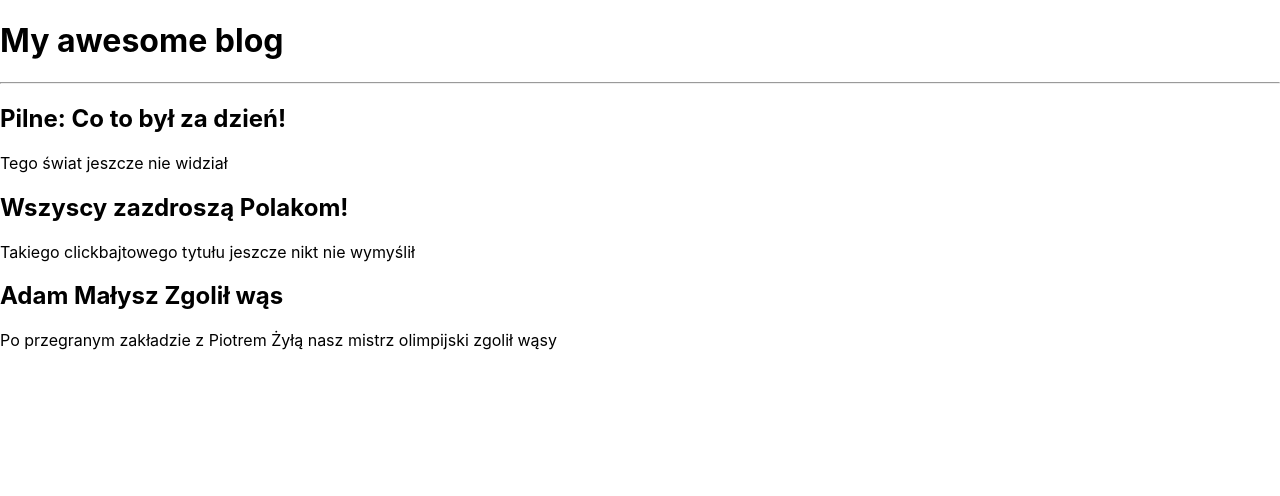
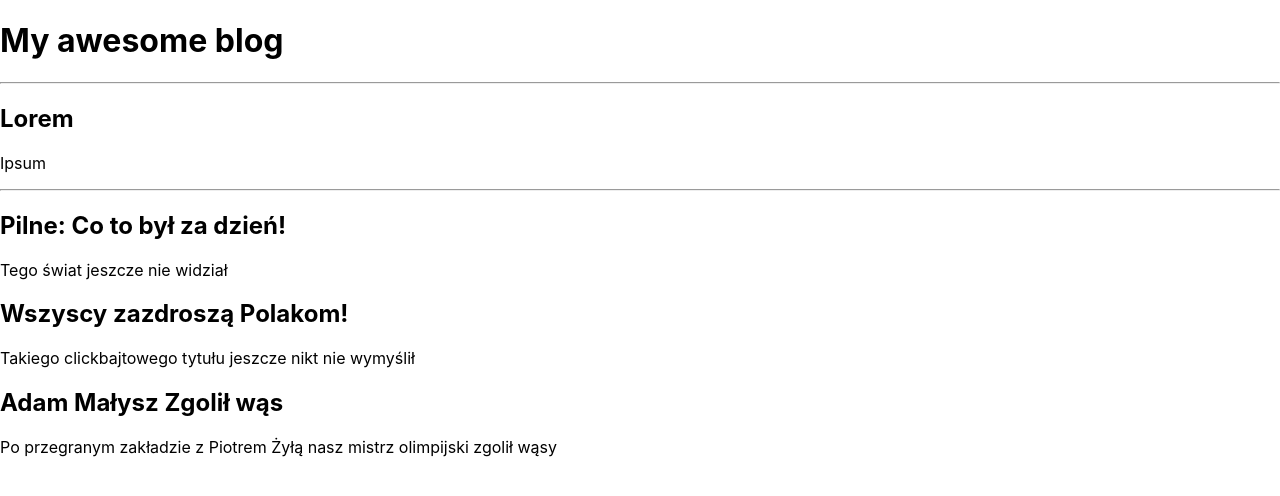
Before and after one commit to patrykomiotek/ocd-workshops, a React (Create React App) app: page / in a window 1280 px wide. Shown: the top 496 px of the page. Built offline with nearby package versions, Linux system fonts and the light colour scheme.

Commit message:
additional BlogTile outside map

```diff
--- a/src/components/Blog/Blog.jsx
+++ b/src/components/Blog/Blog.jsx
@@ -25,6 +25,8 @@ function Blog() {
     <div>
       <h1>My awesome blog</h1>
       <hr />
+      <BlogTile post={{ title: "Lorem", intro: "Ipsum" }} />
+      <hr />
       {posts.map((elem) => (
         <BlogTile key={elem.id} post={elem} />
       ))}
```
